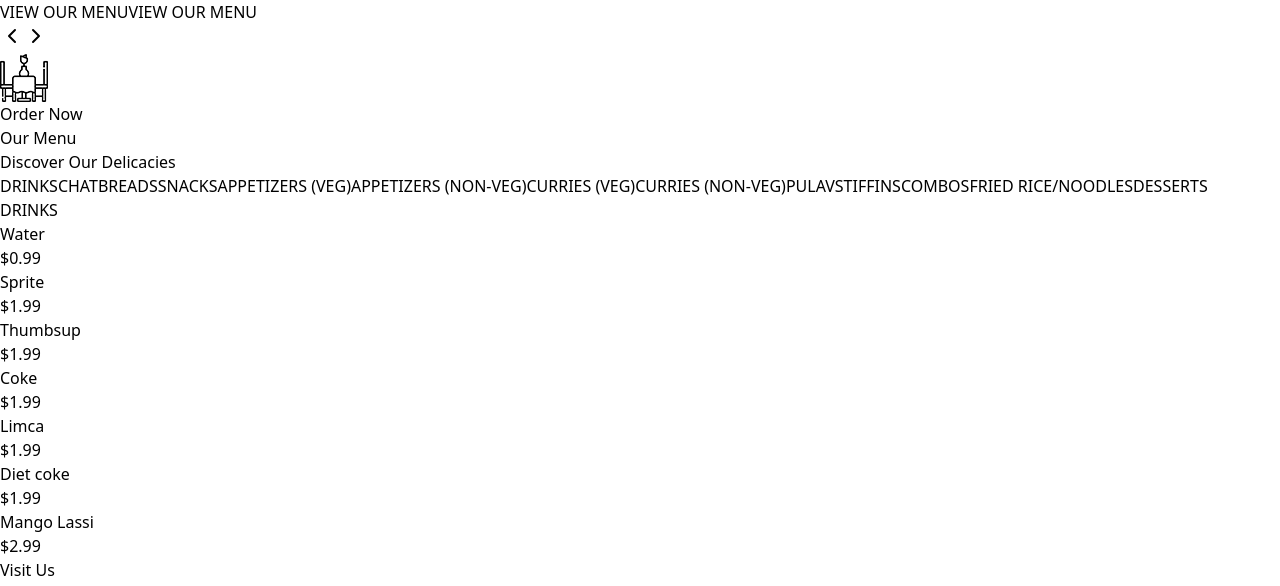
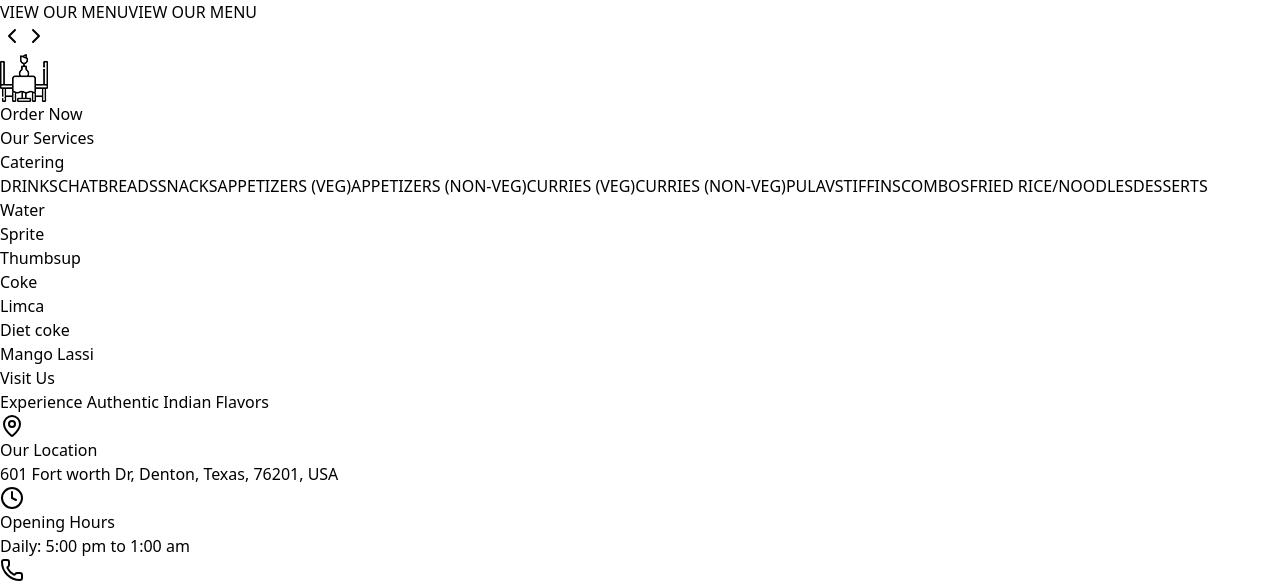
Before and after one commit to mous9270/tollywoodbites2, a React (Vite) app: page / in a window 1280 px wide. Shown: the part 5120-5706 px from the top of the page. Built offline with nearby package versions, Linux system fonts and the light colour scheme.

Commit message:
updated menu ui to match with the rest of design

```diff
--- a/src/components/Location.jsx
+++ b/src/components/Location.jsx
@@ -10,7 +10,7 @@ const LocationSection = () => {
   };
 
   return (
-    <section className="min-h-screen bg-[#0D0D0D] flex flex-col md:flex-row" id="location">
+    <section className="min-h-screen bg-[#000000] flex flex-col md:flex-row" id="location">
       {/* Left Content Section */}
       <div className="w-full md:w-1/2 p-8 md:p-16 flex flex-col justify-center">
         <div className="max-w-xl">
--- a/src/components/Menu.jsx
+++ b/src/components/Menu.jsx
@@ -4,86 +4,54 @@ import menuData from "./menuData.jsx";
 const FoodMenu = () => {
   const [activeCategory, setActiveCategory] = useState(menuData.categories[0].name);
 
-  const renderMenuItem = (item) => {
-    if (item.variants) {
-      return (
-        <div className="flex flex-col gap-2">
-          <h4 className="text-white text-lg font-medium">{item.name}</h4>
-          <div className="pl-4 space-y-2">
-            {item.variants.map((variant, vIdx) => (
-              <div key={vIdx} className="flex justify-between items-center">
-                <span className="text-white/70 text-sm capitalize">
-                  {variant.type}
-                </span>
-                <span className="text-[#FBA40E] font-bold">
-                  ${variant.price.toFixed(2)}
-                </span>
-              </div>
-            ))}
-          </div>
+  const renderMenuItem = (item) => (
+    <div className="py-2 border-b border-white/10">
+      <h4 className="text-white text-sm font-medium capitalize">{item.name}</h4>
     </div>
   );
-    }
 
   return (
-      <div className="flex justify-between items-center">
-        <h4 className="text-white text-lg font-medium">{item.name}</h4>
-        <span className="text-[#FBA40E] font-bold text-lg">${item.price.toFixed(2)}</span>
-      </div>
-    );
-  };
-
-  return (
-    <section className="relative min-h-screen bg-black py-24 overflow-hidden" id="menu">
+    <section className="bg-[#0D0D0D] py-24" id="menu">
       <div className="container mx-auto px-4">
-        {/* Title Section */}
+        {/* Header */}
         <div className="text-center mb-16">
           <p className="text-[#FBA40E] text-sm font-bold tracking-[0.4em] uppercase mb-4">
-            Our Menu
+            Our Services
           </p>
-          <h2 className="font-serif text-4xl md:text-5xl text-white">
-            Discover Our Delicacies
+          <h2 className="font-serif text-4xl md:text-5xl lg:text-6xl text-white mb-8">
+            Catering
           </h2>
         </div>
 
-        <div className="flex flex-col lg:flex-row gap-8">
         {/* Category Navigation */}
-          <div className="w-full lg:w-1/4">
-            <div className="overflow-x-auto whitespace-nowrap flex space-x-4 p-4 bg-black/50 rounded-lg border border-white/10">
+        <div className="overflow-x-auto whitespace-nowrap flex justify-center space-x-8 mb-12 border-b border-white/10 pb-2">
           {menuData.categories.map((category, idx) => (
             <button
               key={idx}
               onClick={() => setActiveCategory(category.name)}
-                  className={`px-6 py-3 rounded-lg ${
+              className={`text-sm uppercase tracking-wide pb-1 border-b-2 transition-colors duration-200 ${
                 activeCategory === category.name
-                      ? "bg-[#FBA40E] text-black font-bold"
-                      : "text-white bg-white/10 hover:bg-[#FBA40E]/10"
+                  ? "border-[#FBA40E] text-[#FBA40E]"
+                  : "border-transparent hover:border-white/30 text-white/70 hover:text-white"
               }`}
             >
               {category.name}
             </button>
           ))}
         </div>
-          </div>
 
         {/* Menu Items */}
-          <div className="w-full lg:w-3/4">
-            <div className="p-6 bg-black/50 rounded-lg border border-white/10">
-              <h3 className="text-[#FBA40E] font-serif text-3xl mb-8">{activeCategory}</h3>
-              <div className="grid grid-cols-1 sm:grid-cols-2 md:grid-cols-3 gap-4">
+        <div className="grid grid-cols-1 md:grid-cols-2 lg:grid-cols-3 gap-8">
           {menuData.categories
             .find((cat) => cat.name === activeCategory)
             ?.items.map((item, index) => (
               <div
                 key={index}
-                      className="p-4 rounded-lg border border-white/10 hover:border-[#FBA40E] transition-colors"
+                className="bg-black/50 backdrop-blur-sm p-6 rounded-lg border border-white/10 hover:border-[#FBA40E] transition-colors duration-300"
               >
                 {renderMenuItem(item)}
               </div>
             ))}
-              </div>
-            </div>
-          </div>
         </div>
       </div>
     </section>
```
Lines whose indentation alone changed are shown as unchanged.
